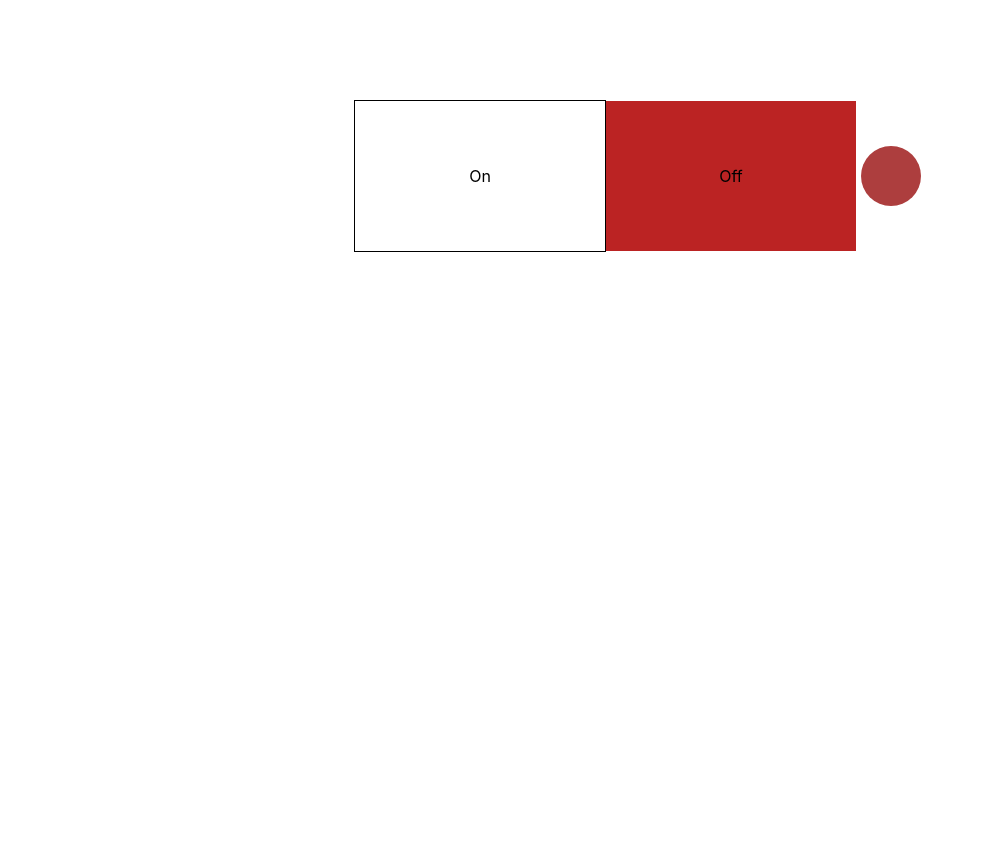
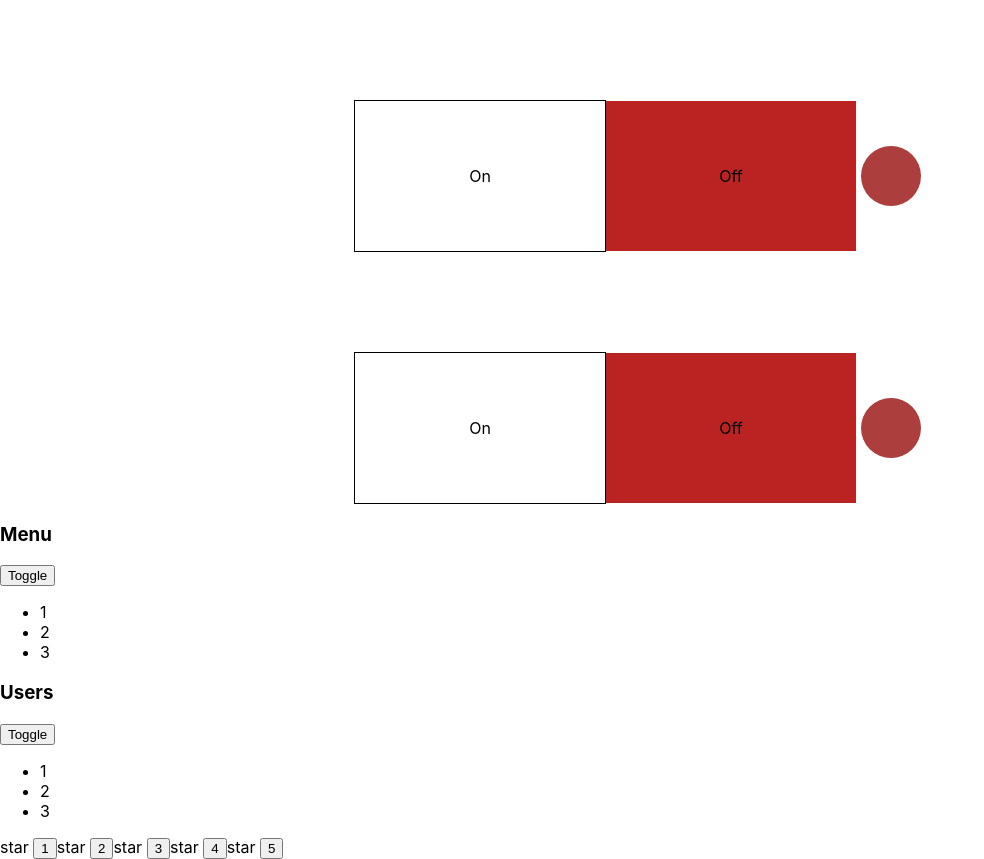
Before and after one commit to melion11/typescript_kabzda, a React (Create React App) app: page / in a window 1280 px wide. Shown: the whole page, without its empty margins (0-984 px from the left). Before the commit the page ends 800 px from the top, so only its background shows below. Built offline with nearby package versions, Linux system fonts and the light colour scheme.

Commit message:
completed tasks with uncontrolled components (accordion and rating)

```diff
--- a/src/App.tsx
+++ b/src/App.tsx
@@ -1,32 +1,34 @@
 import React, {useState} from 'react';
 import './App.css';
 import {OnOff} from './components/OnOff/OnOff';
+import {UnControlledRating} from "./components/UnControlledRating/UnControlledRating";
+import {UnControlledAccordion} from "./components/UnControlledAccordion/UnControlledAccordion";
 
 function App() {
 
-    const [onOff, setOnOff]  = useState(false);
-
-    const onOffSwitcher = () => {
-        setOnOff(!onOff)
-    }
-
     return (
         <div>
-            <OnOff onOff={onOff} onOffSwitcher={onOffSwitcher}/>
+            <OnOff/>
+            <OnOff/>
+
+            <UnControlledAccordion titleValue={'Menu'} />
+            <UnControlledAccordion titleValue={'Users'} />
+            <UnControlledRating/>
+
 
             {/*<PageTitle title={'This is app component'}/>*/}
             {/*<PageTitle title={'My friends'}/>*/}
             {/*Article 1*/}
-            {/*<Rating value={3}/>*/}
+            {/*<UnControlledRating value={3}/>*/}
             {/*<Accordion titleValue={'Menu'} collapsed={true}/>*/}
             {/*<Accordion titleValue={'Users'} collapsed={false}/>*/}
             {/*Article 2*/}
-            {/*<Rating value={0}/>*/}
-            {/*<Rating value={1}/>*/}
-            {/*<Rating value={2}/>*/}
-            {/*<Rating value={3}/>*/}
-            {/*<Rating value={4}/>*/}
-            {/*<Rating value={5}/>*/}
+            {/*<UnControlledRating value={0}/>*/}
+            {/*<UnControlledRating value={1}/>*/}
+            {/*<UnControlledRating value={2}/>*/}
+            {/*<UnControlledRating value={3}/>*/}
+            {/*<UnControlledRating value={4}/>*/}
+            {/*<UnControlledRating value={5}/>*/}
         </div>
     );
 }
--- a/src/components/OnOff/OnOff.tsx
+++ b/src/components/OnOff/OnOff.tsx
@@ -1,23 +1,26 @@
-import React from 'react';
+import React, {useState} from 'react';
 import s from './onOff.module.css'
 
-type onOffPropsType = {
-    onOff: boolean
-    onOffSwitcher: ()=>void
-}
 
-export const OnOff = (props: onOffPropsType) => {
 
-    const buttonClassName = props.onOff ? s.button__green : s.button__red;
+export const OnOff = () => {
+
+    const [onOff, setOnOff]  = useState(false);
+
+    const onOffSwitcher = () => {
+        setOnOff(!onOff)
+    }
+
+    const buttonClassName = onOff ? s.button__green : s.button__red;
 
     const onClickHandler = () => {
-        props.onOffSwitcher()
+       onOffSwitcher()
     }
 
     return (
         <div className={s.onOff__wrapper}>
-            <On selected={props.onOff}/>
-            <Off selected={!props.onOff}/>
+            <On selected={onOff}/>
+            <Off selected={!onOff}/>
             <button className={buttonClassName} onClick={onClickHandler}></button>
         </div>
     );
--- /dev/null
+++ b/src/components/UnControlledAccordion/UnControlledAccordion.tsx
@@ -0,0 +1,46 @@
+import React, {useState} from "react";
+
+
+type AccordionPropsType = {
+    titleValue: string
+}
+
+export function UnControlledAccordion(props: AccordionPropsType) {
+    console.log('Accordion rendering')
+
+
+    const [collapsed, setCollapsed] = useState(false)
+
+    const collapsedFunc = () => {
+        setCollapsed(!collapsed )
+
+    }
+
+    const onclickButtonHandler = () => {
+        collapsedFunc();
+    }
+
+        return <div>
+            <AccordionTitle title={props.titleValue}/> <button onClick={onclickButtonHandler}>Toggle</button>
+            { !collapsed && <AccordionBody/>}
+        </div>
+
+}
+
+type AccordionTitlePropsType = {
+    title: string
+}
+
+function AccordionTitle(props: AccordionTitlePropsType) {
+    console.log('AccordionTitle rendering')
+    return <h3>{props.title}</h3>
+}
+
+function AccordionBody() {
+    console.log('AccordionBody rendering')
+    return <ul>
+        <li>1</li>
+        <li>2</li>
+        <li>3</li>
+    </ul>
+}
--- /dev/null
+++ b/src/components/UnControlledRating/UnControlledRating.tsx
@@ -0,0 +1,72 @@
+import React, {useState} from "react";
+
+// type RatingPropsType = {
+//     value: 0 | 1 | 2 | 3 | 4 | 5;
+// }
+
+export function UnControlledRating() {
+    console.log('UnControlledRating rendering')
+
+    const [value, setValue] = useState(0)
+
+    const addRating = (value:any) => {
+        switch (value) {
+            case 1:
+                return setValue(1)
+            case 2:
+                return setValue(2)
+            case 3:
+                return setValue(3)
+            case 4:
+                return setValue(4)
+            case 5:
+                return setValue(5)
+            default:
+                return value
+        }
+    }
+
+    const onClickButtonHandler1 = () => {
+        addRating(1);
+    }
+    const onClickButtonHandler2 = () => {
+        addRating(2);
+    }
+    const onClickButtonHandler3 = () => {
+        addRating(3);
+    }
+    const onClickButtonHandler4 = () => {
+        addRating(4);
+    }
+    const onClickButtonHandler5 = () => {
+        addRating(5);
+    }
+
+
+       return (
+        <div>
+            <Star selected={value >= 1}/><button onClick={onClickButtonHandler1}>1</button>
+            <Star selected={value >= 2}/><button onClick={onClickButtonHandler2}>2</button>
+            <Star selected={value >= 3}/><button onClick={onClickButtonHandler3}>3</button>
+            <Star selected={value >= 4}/><button onClick={onClickButtonHandler4}>4</button>
+            <Star selected={value >= 5}/><button onClick={onClickButtonHandler5}>5</button>
+        </div>
+    );
+
+}
+
+type StarPropsType = {
+    selected: boolean;
+}
+
+function Star(props: StarPropsType) {
+    console.log('Star rendering')
+
+    if (props.selected) {
+        return <span><b>star</b> </span>
+    } else {
+        return <span>star </span>
+    }
+
+
+}
```
